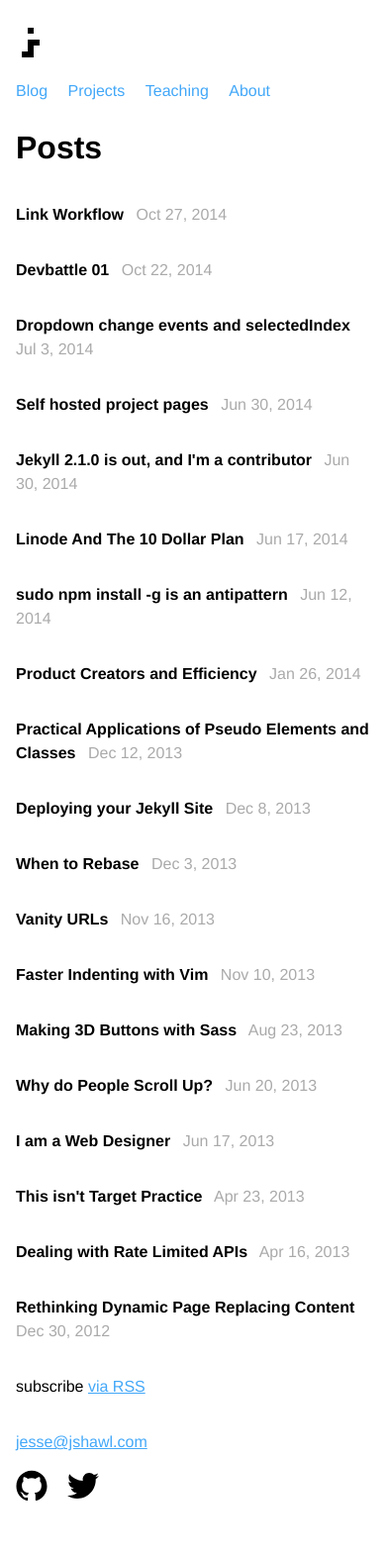
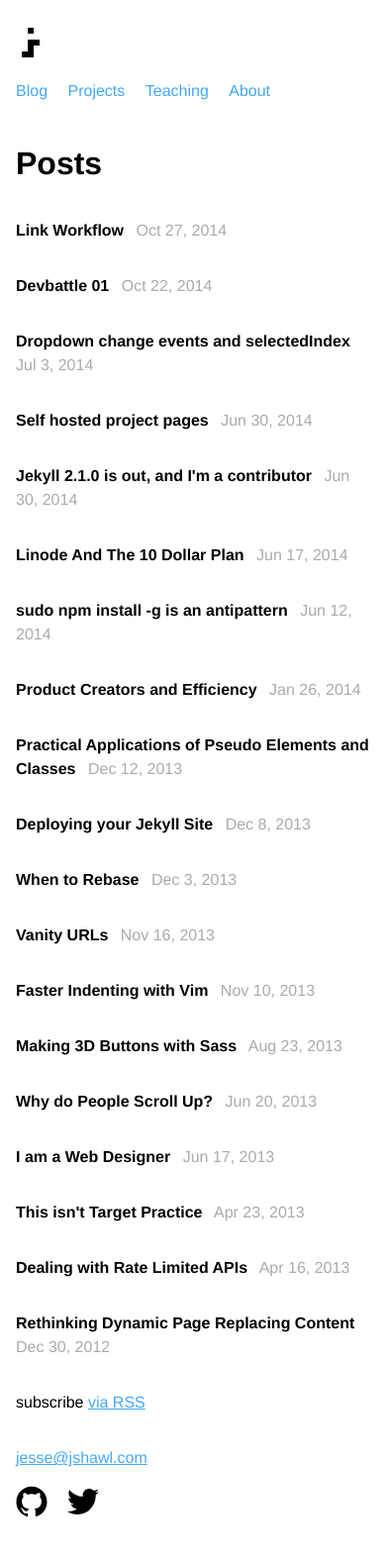
Before and after one commit to jshawl/jesse.sh, a Jekyll site: the page built from index.html, in a window 390 px wide. Shown: the whole page at 99% size. Built offline with Jekyll 4.4.1, drawn with Linux system fonts in a browser that asks for light colours.

Commit message:
padd bottom

```diff
--- a/css/main.scss
+++ b/css/main.scss
@@ -105,7 +105,7 @@ $logo-color: #000;
 .site-header{
   padding:2em 0;
     @media all and(max-width:40em){
-      padding:0;
+      padding:0 0 1em 0;
     }
 }
 
```
